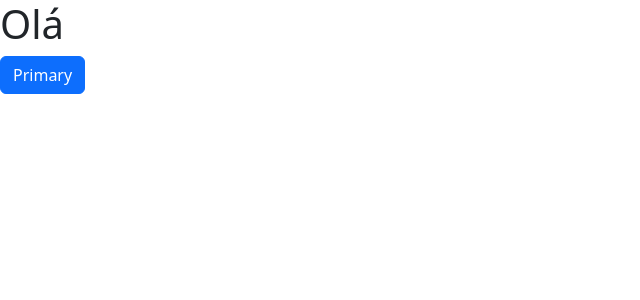
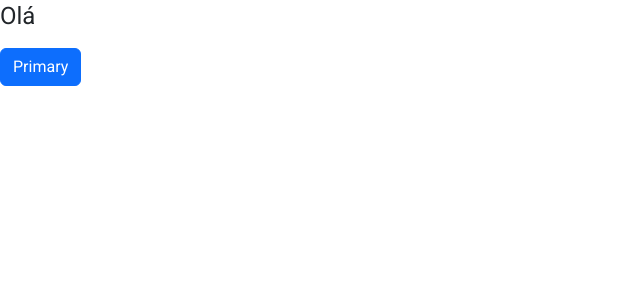
Before and after one commit to thiagolazaro/curso-angular15-na-pratica, an Angular app: page / in a window 1280 px wide. Shown: the top 300 px of the page, without its empty margins (0-640 px from the left). Built offline with nearby package versions, Linux system fonts and the light colour scheme.

Commit message:
Instalando o AngularMaterial

```diff
--- a/angular.json
+++ b/angular.json
@@ -30,6 +30,7 @@
               "src/assets"
             ],
             "styles": [
+              "@angular/material/prebuilt-themes/indigo-pink.css",
               "src/styles.scss",
               "./node_modules/bootstrap/dist/css/bootstrap.css"
             ],
@@ -94,6 +95,7 @@
               "src/assets"
             ],
             "styles": [
+              "@angular/material/prebuilt-themes/indigo-pink.css",
               "src/styles.scss"
             ],
             "scripts": []
--- a/package.json
+++ b/package.json
@@ -11,10 +11,12 @@
   "private": true,
   "dependencies": {
     "@angular/animations": "^15.0.0",
+    "@angular/cdk": "^15.0.2",
     "@angular/common": "^15.0.0",
     "@angular/compiler": "^15.0.0",
     "@angular/core": "^15.0.0",
     "@angular/forms": "^15.0.0",
+    "@angular/material": "^15.0.2",
     "@angular/platform-browser": "^15.0.0",
     "@angular/platform-browser-dynamic": "^15.0.0",
     "@angular/router": "^15.0.0",
--- a/src/app/app.module.ts
+++ b/src/app/app.module.ts
@@ -4,6 +4,7 @@
 import { AppRoutingModule } from './app-routing.module';
 import { AppComponent } from './app.component';
 import { LoginComponent } from './components/login/login.component';
+import { BrowserAnimationsModule } from '@angular/platform-browser/animations';
 
 @NgModule({
   declarations: [
@@ -12,7 +13,8 @@
   ],
   imports: [
     BrowserModule,
-    AppRoutingModule
+    AppRoutingModule,
+    BrowserAnimationsModule
   ],
   providers: [],
   bootstrap: [AppComponent]
--- a/src/index.html
+++ b/src/index.html
@@ -6,8 +6,11 @@
   <base href="/">
   <meta name="viewport" content="width=device-width, initial-scale=1">
   <link rel="icon" type="image/x-icon" href="favicon.ico">
+  <link rel="preconnect" href="https://fonts.gstatic.com">
+  <link href="https://fonts.googleapis.com/css2?family=Roboto:wght@300;400;500&display=swap" rel="stylesheet">
+  <link href="https://fonts.googleapis.com/icon?family=Material+Icons" rel="stylesheet">
 </head>
-<body>
+<body class="mat-typography">
   <app-root></app-root>
 </body>
 </html>
--- a/src/styles.scss
+++ b/src/styles.scss
@@ -1,3 +1,6 @@
 /* You can add global styles to this file, and also import other style files */
 
 @import '~bootstrap/dist/css/bootstrap.css';
+
+html, body { height: 100%; }
+body { margin: 0; font-family: Roboto, "Helvetica Neue", sans-serif; }
```
Also changed, not shown: 1 other file (tests, documents, lock files or other folders).
